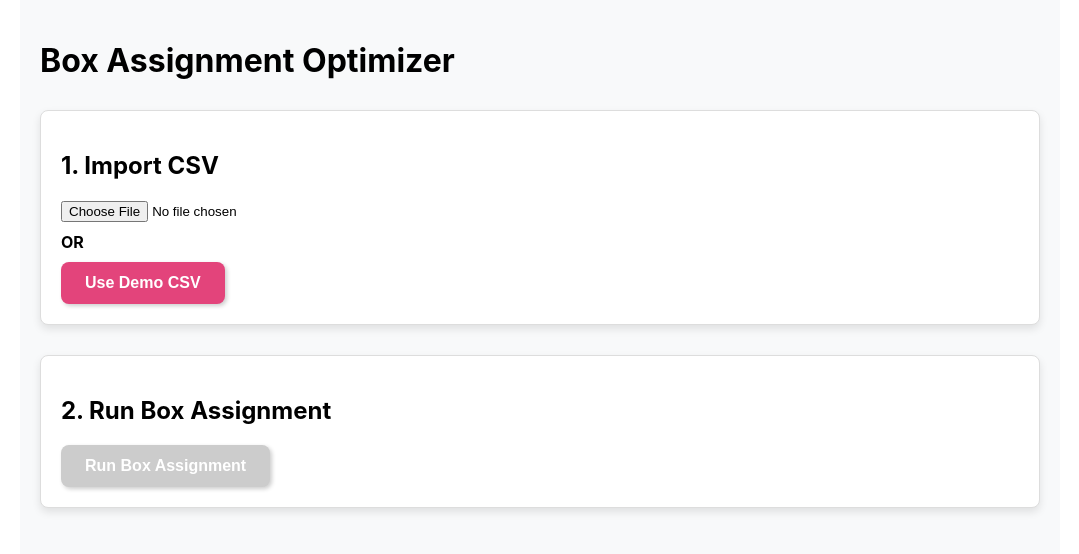
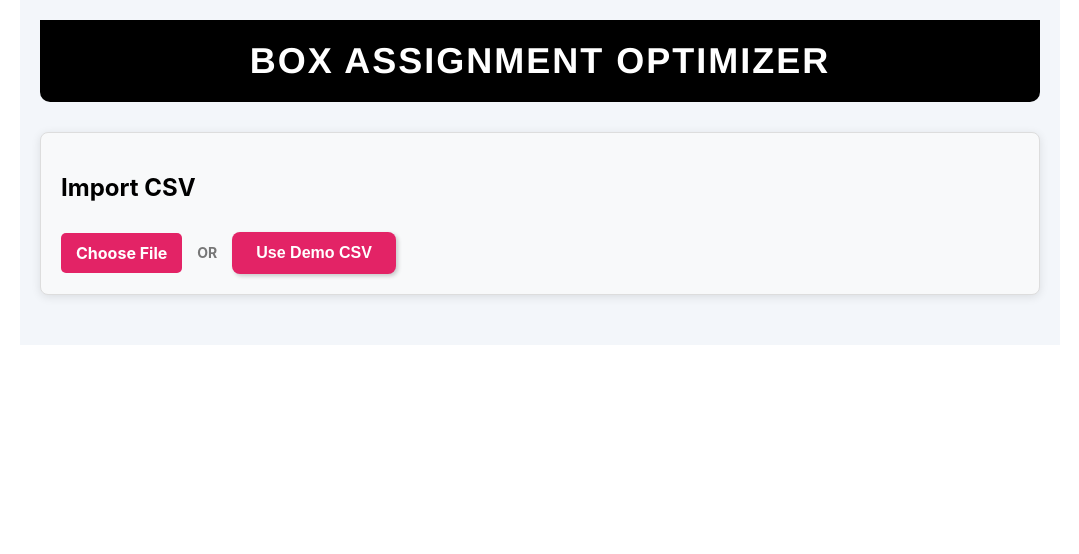
Before and after one commit to shreeti-patel/package-optimizer, a React (Create React App) app in the folder frontend-package-optimizer/frontend-package-optimizer/: page / in a window 1280 px wide. Shown: the top 554 px of the page, without its empty margins (100-1179 px from the left). Built offline with nearby package versions, Linux system fonts and the light colour scheme.

Commit message:
Improved UI/UX

```diff
--- a/frontend-package-optimizer/frontend-package-optimizer/src/App.css
+++ b/frontend-package-optimizer/frontend-package-optimizer/src/App.css
@@ -4,14 +4,14 @@
   max-width: 1100px;
   margin: 0 auto;
   font-family: 'Inter', sans-serif;
-  background: #f8f9fa;
+  background: #f3f6fa;
 }
 
 /* Sections */
 .section {
   margin: 30px 0;
   padding: 25px;
-  background: white;
+  background: #f3f6fa;
   border-radius: 10px;
   box-shadow: 0 4px 8px rgba(0, 0, 0, 0.1);
 }
@@ -95,3 +95,141 @@ button:disabled {
   text-align: center;
   display: inline-block;
 }
+
+/* Black header at the top */
+.header {
+  background-color: black;
+  padding: 20px;
+  text-align: center;
+  border-radius: 0 0 10px 10px; /* Optional: to make the header edges rounded */
+}
+
+/* Professional looking title */
+.header h1 {
+  color: white; /* White text on black background */
+  font-family: 'Helvetica', sans-serif; /* Use a clean, professional font */
+  font-size: 36px; /* Adjust the font size to your preference */
+  font-weight: 600; /* Slightly bold to make it stand out */
+  letter-spacing: 2px; /* Adds spacing between letters for a more polished look */
+  text-transform: uppercase; /* Uppercase for a more professional feel */
+  margin: 0; /* Removes default margin */
+}
+
+.button-container {
+  display: flex;
+  justify-content: flex-start; /* Aligns button to the left */
+  margin-top: 10px; /* Adds some spacing between boxes and button */
+}
+
+.box-container {
+  display: flex;
+  align-items: center; /* Aligns button and boxes vertically */
+  gap: 15px; /* Adds space between button and boxes */
+}
+
+.box-list {
+  display: flex;
+  flex-wrap: wrap; /* Allows multiple rows if needed */
+  gap: 10px; /* Adds spacing between box tags */
+}
+.box-list-container {
+  display: flex;
+  align-items: center; /* Align items vertically */
+  justify-content: space-between; /* Space between box tags and button */
+  flex-wrap: wrap; /* Ensures proper wrapping if needed */
+  gap: 10px; /* Adds spacing between elements */
+}
+
+.box-list {
+  display: flex;
+  flex-wrap: wrap;
+  gap: 8px; /* Adds spacing between box tags */
+}
+
+.run-assignment-button {
+  padding: 10px 20px;
+  font-size: 16px;
+  background-color: #e32366;
+  color: white;
+  border: none;
+  border-radius: 5px;
+  cursor: pointer;
+  transition: background-color 0.3s ease;
+  margin-left: auto; /* Pushes the button to the right */
+}
+
+.run-assignment-button:disabled {
+  background-color: #ccc; /* Gray out when disabled */
+  cursor: not-allowed;
+}
+
+.run-assignment-button:hover:not(:disabled) {
+  background-color: #a5214f;
+}
+
+.file-upload {
+  display: flex;
+  flex-direction: column;
+  align-items: flex-start; /* Align everything to the left */
+
+  gap: 10px;
+  padding: 15px 20px;
+  background: #f8f9fa;
+  border-radius: 8px;
+  box-shadow: 0px 2px 10px rgba(0, 0, 0, 0.1);
+}
+
+/* File Upload Container (keeps buttons in a row) */
+.file-upload-container {
+  display: flex;
+  align-items: center;
+  gap: 15px;
+}
+
+/* Styled File Upload Button */
+.file-upload-label {
+
+  background-color: #e32366;
+  color: white;
+  padding: 10px 15px;
+  border-radius: 5px;
+  font-size: 16px;
+  font-family: inherit; /* Ensures it matches the surrounding text */
+  font-weight: bold;
+  cursor: pointer;
+  transition: background-color 0.3s ease;
+  display: inline-block;
+}
+
+.file-upload-label:hover {
+  background-color: #a5214f;
+}
+
+/* Hide default file input */
+.file-input {
+  display: none;
+}
+
+/* OR Divider */
+.divider {
+  font-weight: bold;
+  color: #777;
+  text-transform: uppercase;
+  font-size: 14px;
+}
+
+/* Demo CSV Button */
+.demo-upload-btn {
+  padding: 10px 20px;
+  font-size: 16px;
+  background-color: #e32366;
+  color: white;
+  border: none;
+  border-radius: 5px;
+  cursor: pointer;
+  transition: background-color 0.3s ease;
+}
+
+.demo-upload-btn:hover {
+  background-color: #a5214f;
+}
--- a/frontend-package-optimizer/frontend-package-optimizer/src/App.js
+++ b/frontend-package-optimizer/frontend-package-optimizer/src/App.js
@@ -163,29 +163,42 @@ function BoxOptimizer() {
   );
 
   return (
+
+
     <div className="container">
+      <div className="header">
         <h1>Box Assignment Optimizer</h1>
+    </div>
 
   {/* File Upload Section */}
-      <div className="section">
-        <h2>1. Import CSV</h2>
+    <div className="section file-upload">
+      <h2>Import CSV</h2>
+
+      <div className="file-upload-container">
+        <label className="file-upload-label">
           <input
             type="file"
             accept=".csv"
             onChange={handleFileUpload}
+            className="file-input"
           />
+          Choose File
+        </label>
 
-        <div style={{ textAlign: 'left', margin: '10px 0', fontWeight: 'bold' }}>
-          OR
+        <div className="divider">OR</div>
+
+        <button className="demo-upload-btn" onClick={handleDemoUpload}>
+          Use Demo CSV
+        </button>
+      </div>
     </div>
 
-        <button onClick={handleDemoUpload}>Use Demo CSV</button>
-      </div>
 
 {/* Available Boxes Display */}
   {availableBoxes.length > 0 && (
     <div className="section">
       <h2>Available Box Sizes</h2>
+      <div className="box-list-container">
         <div className="box-list">
           {availableBoxes.map((box, index) => (
             <span key={index} className="box-tag" style={{ backgroundColor: box.color }}>
@@ -193,19 +206,19 @@ function BoxOptimizer() {
             </span>
           ))}
         </div>
-        </div>
-      )}
-
-      {/* Processing Button */}
-      <div className="section">
-        <h2>2. Run Box Assignment</h2>
         <button
+          className="run-assignment-button"
           onClick={processOrders}
           disabled={!orders.length || isProcessing}
         >
           {isProcessing ? 'Processing...' : 'Run Box Assignment'}
         </button>
       </div>
+    </div>
+  )}
+
+
+
 
       {/* Results Table */}
         {results.length > 0 && (
@@ -292,11 +305,11 @@ function BoxOptimizer() {
           text-align: left;
         }
         .results-table th {
-          background-color: #e3447b;
+          background-color: #4a4a4c;
         }
         button {
           padding: 12px 24px;
-          background: #e3447b;
+          background: #e32366;
           color: white;
           font-weight: bold;
           border: none;
```
Lines whose indentation alone changed are shown as unchanged.
